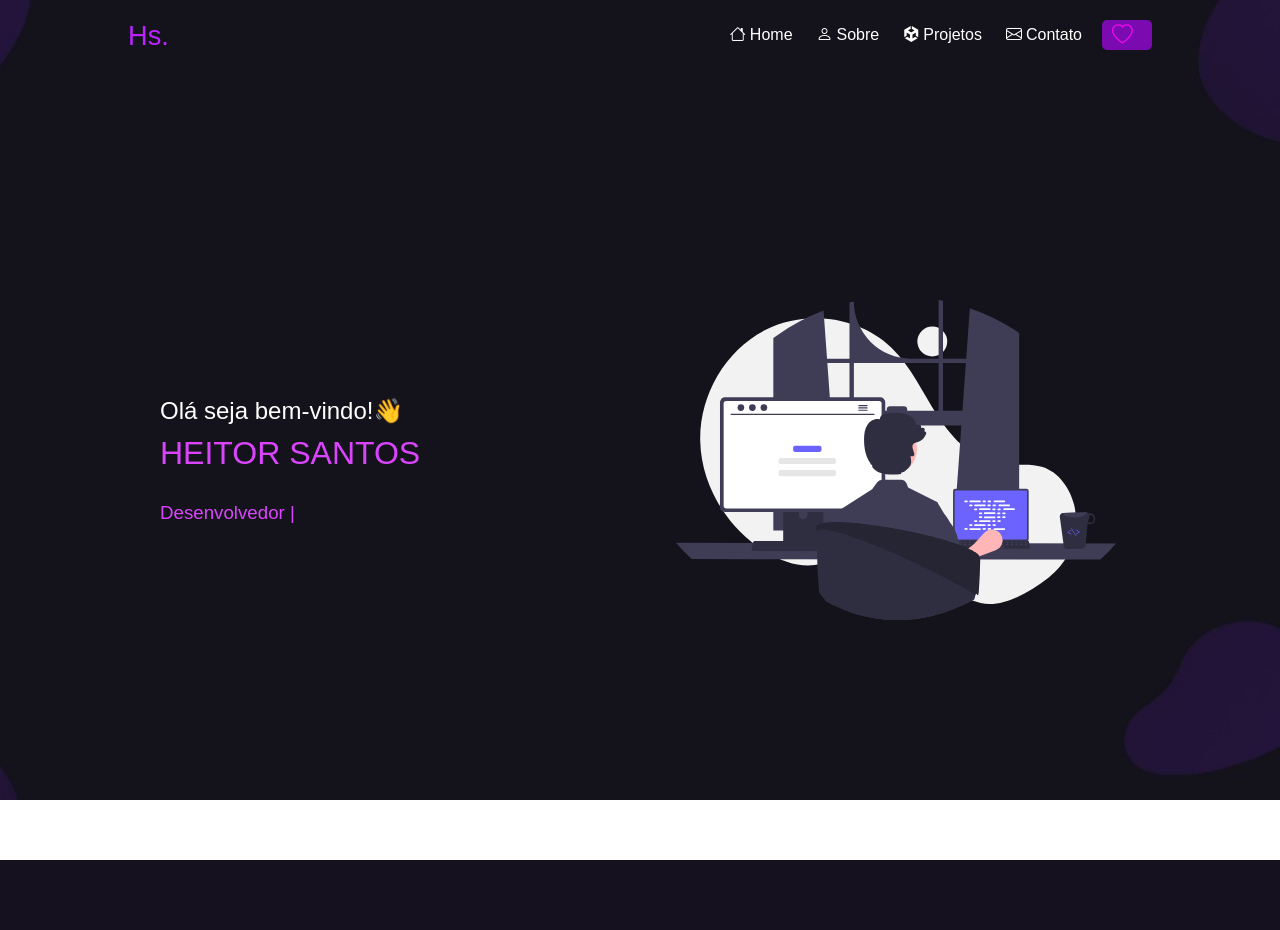
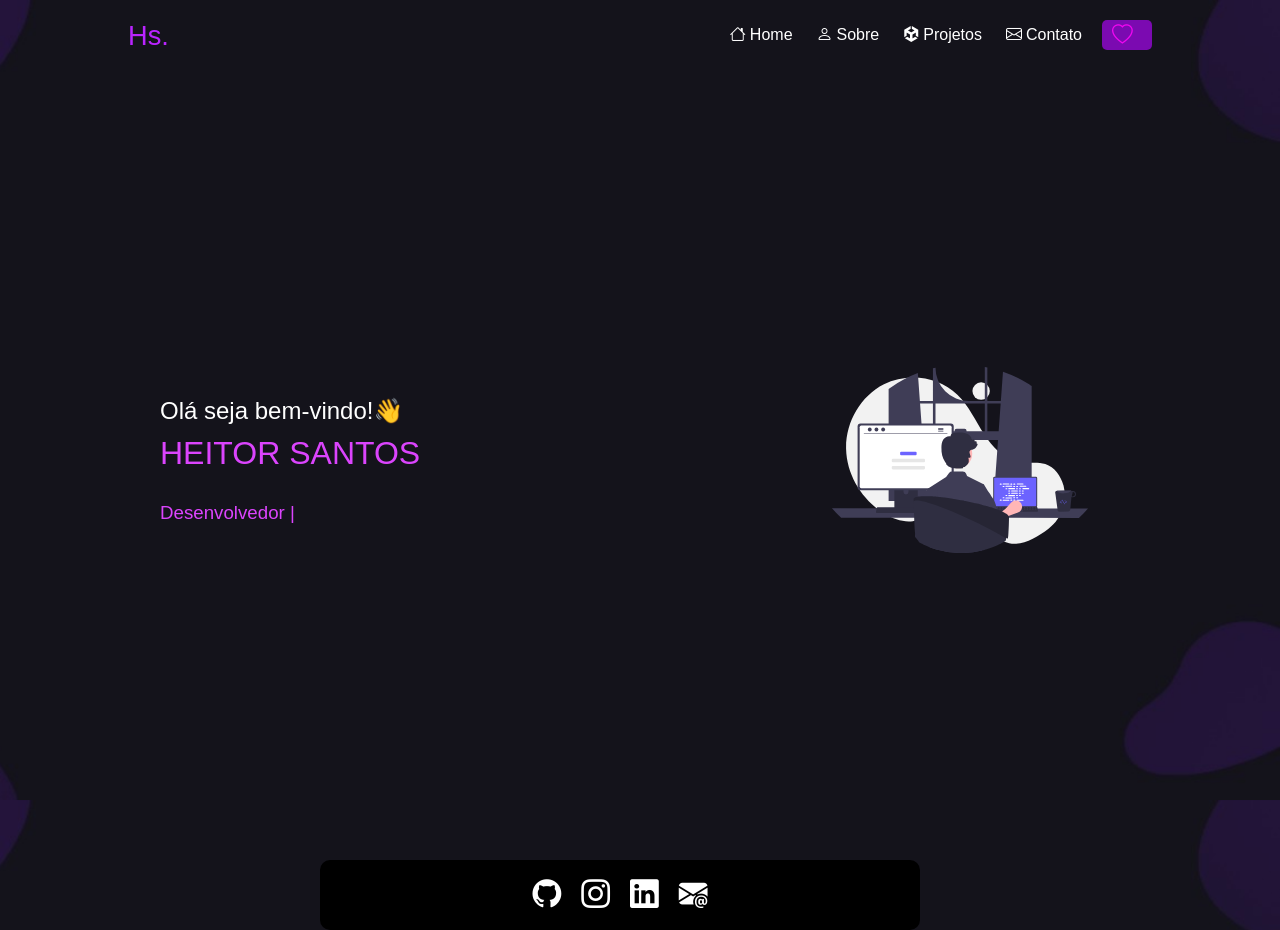
Before and after one commit to heitorkkj/heitorkkj.github.io, a PHP site: page / in a window 1280 px wide. Before the commit the page ends 860 px from the top, so only its background shows below. Run offline with PHP 8.4, Linux system fonts and the light colour scheme.

Commit message:
atualizando

```diff
--- a/index.html
+++ b/index.html
@@ -27,7 +27,7 @@
                     </button>
                 </li>
                 <li>
-                    <a href="#"><i class="bi bi-house"></i>Home</a>
+                    <a href="index.html"><i class="bi bi-house"></i>Home</a>
                 </li>
                 <li id="btn-sobre">
                     <a href="#"><i class="bi bi-person"></i>Sobre</a>
@@ -36,7 +36,7 @@
                     <a href="#"><i class="bi bi-unity"></i>Projetos</a>
                 </li>
                 <li>
-                    <a href="#"><i class="bi bi-envelope"></i>Contato</a>
+                    <a href="#contato"><i class="bi bi-envelope"></i>Contato</a>
                 </li>
                 <li>
                     <button class="btn-menu" onclick="curtir()">
@@ -46,7 +46,7 @@
             </ul>
     </nav>
 
-    <div id="home">
+    <div id="area-sobre">
 
         <div id="sobre">
                 <h2>Olá seja bem-vindo!👋</h2>
@@ -60,6 +60,26 @@
 
     </div>
 
+    <footer id="contato">
+        <ul>
+            <li>
+                <button class="btn-footer"><a href="https://github.com/Heitor548"><i class="bi bi-github"></i></a></button>
+            </li>
+            <li>
+                <button class="btn-footer"><a href="https://www.instagram.com/heitorsantos548/"><i class="bi bi-instagram"></i></a></button>
+            </li>
+            <li>
+                <button class="btn-footer"><a href="https://www.linkedin.com/in/heitor-santos-alves/"><i class="bi bi-linkedin"></i></a></button>
+            </li>
+            <li>
+                <button class="btn-footer" onclick="email()">
+                    <i class="bi bi-envelope-at-fill"></i>
+                </button>
+                <span id="email-texto"></span>
+            </li>
+        </ul>
+    </footer>
+
 
     <script src="script.js"></script>
 </body>
--- a/script.js
+++ b/script.js
@@ -28,3 +28,14 @@ $(document).ready(() => {
     })
 
 })
+
+let email = () =>{
+    areaEmail = document.getElementById('area-email')
+    areaTexto = document.getElementById("email-texto")
+
+    if(areaTexto.innerText == ''){
+        areaTexto.innerText = 'heitorsan548@gmail.com'
+    }else{
+        areaTexto.innerText = ''
+    }
+}
--- a/style/style.css
+++ b/style/style.css
@@ -7,29 +7,27 @@
 }
 
 
-body{
-    width: 100vw;
-    height: 100vh;
-    overflow: hidden;
+body,html{
+    width: 100%;
+    height: 100%;
 
     background-image: url("../img/back.jpeg");
-    background-repeat: no-repeat;
+    /*background-repeat: no-repeat;*/
     background-size: cover;
     background-position: center;
 
-    object-fit: fill;
-
+    scroll-behavior: smooth;
     color: var(--color);
     font-family: sans-serif;
 }
 
 /* Menu */
 nav{
-    width: 100vw;
+    width: 100%;
     height: 50px;
+    padding: 10px 0 0 0;
+
     color:white;
-
-    padding: 10px 0 0 0;
 }
 
 nav span{
@@ -172,16 +170,15 @@ nav ul li:hover > a{
 
 /* Main */
 
-#home{
-     width: 100vw;
-     height: 100vh;
+#area-sobre{
+     width: 100%;
+     height: 100%;
      display: flex;
-     z-index: 1;
 }
 
 #sobre{
-    width: 50vw;
-    height: 100vh;
+    width: 50%;
+    height: 100%;
     display: flex;
     flex-direction: column;
     align-items: flex-start;
@@ -205,17 +202,86 @@ h3{
 #sobre h3{
     color:#db44fd;
 }
+
 #icone{
-    width: 50vw;
-    height: 100vh;
+    width: 50%;
+    height: 100%;
     display: flex;
     flex-direction: column;
-    align-items: flex-start;
+    align-items: center;
     justify-content: center;
 }
 
 #icone img{
-    width: 40vw;
-    height: 40vh;
+    width: 40%;
+    height: 40%;
     object-fit: fill;
 }
+
+footer ul{
+    height: 70px;
+    width: 50%;
+    margin: 0 25% 0 25%;
+    border-radius: 10px;
+
+    display: flex;
+    flex-direction: row;
+    justify-content: center;
+    align-items: center;
+
+    background-color: #000000;
+    max-width: 600px;
+    list-style: none;
+    gap: 20px;
+    transition: all 0.4s;
+}
+
+.btn-footer{
+    border: none;
+    background-color: inherit;
+    font-size: 1.8em;
+
+    transition: all 0.4s;
+    cursor:pointer;
+    color: var(--color);
+}
+
+.btn-footer a{
+    color: var(--color);
+    text-decoration: none;
+}
+
+.btn-footer:hover{
+    transform: scale(1.5);
+}
+
+@media (max-width: 780px){
+    footer ul{
+        height: 70px;
+        width: 70%;
+        margin: 0 15% 0 15%;
+        border-radius: 10px;
+    }
+}
+
+@media (max-width: 600px){
+    footer ul{
+        height: 70px;
+        width: 80%;
+        margin: 0 10% 0 10%;
+        border-radius: 10px;
+    }
+}
+
+@media (max-width: 500px){
+    footer ul{
+        height: 70px;
+        width: 90%;
+        margin: 0 5% 0 5%;
+        border-radius: 10px;
+    }
+
+    .btn-footer{
+        font-size: 1.2em;
+    }
+}
```
Also changed, not shown: img/foto-perfil.jpeg (added).
